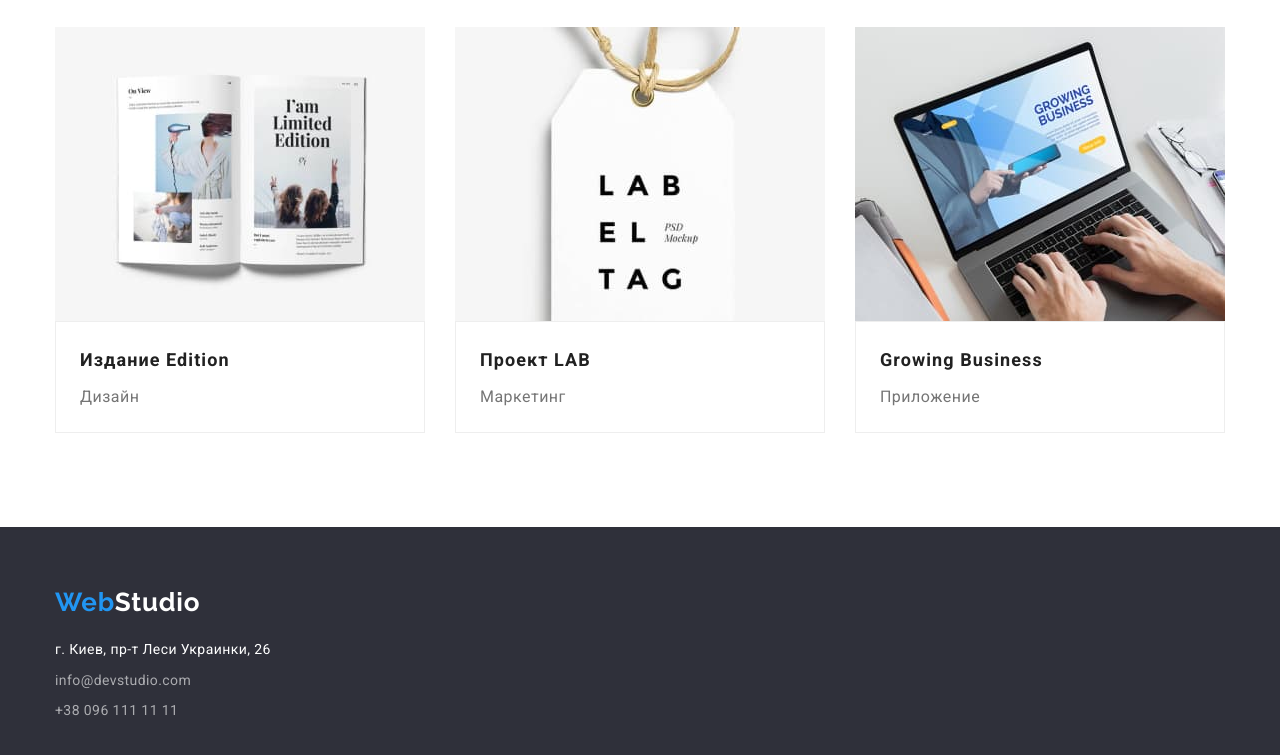
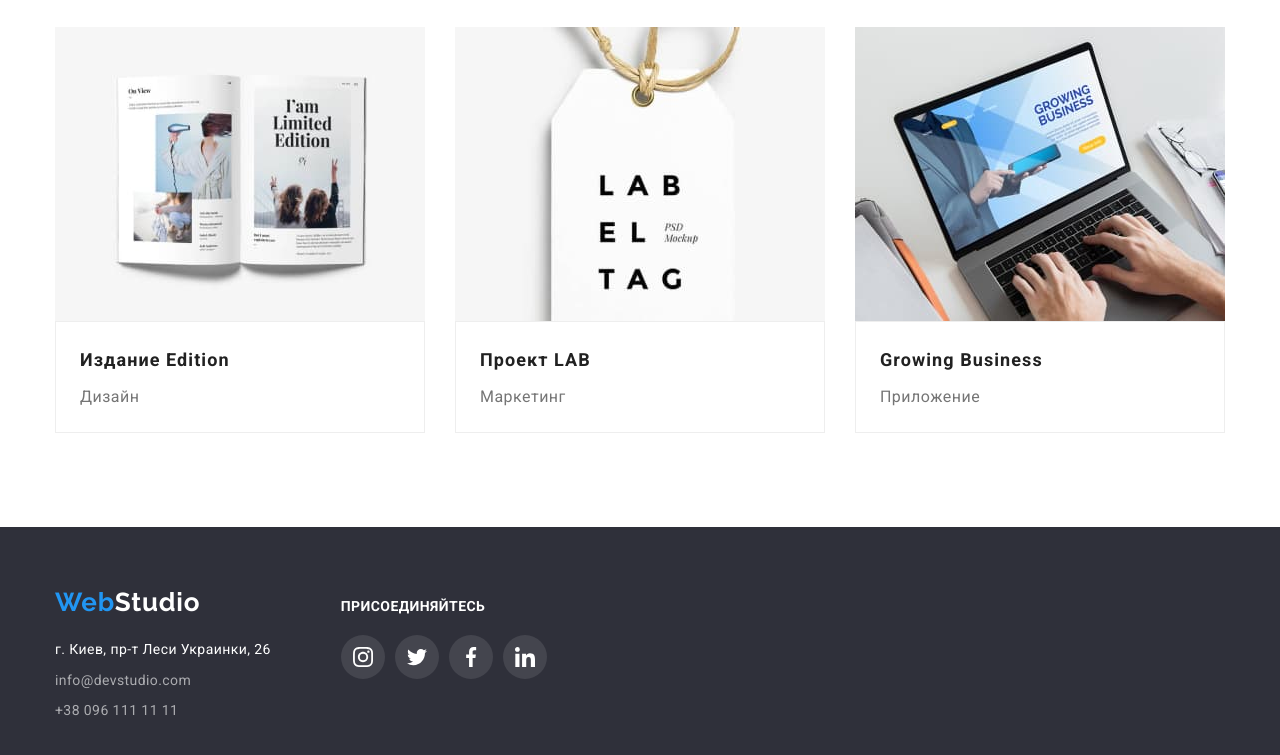
Before and after one commit to OlhaBakalo/goit-markup-hw-04, a plain HTML site: page portfolio.html in a window 1280 px wide. Shown: the part 1108-1863 px from the top of the page. Drawn offline with nearby package versions, Linux system fonts and the light colour scheme.

Commit message:
add footer item

```diff
--- a/css/styles.css
+++ b/css/styles.css
@@ -449,6 +449,15 @@ img {
   background-color: var(--hero-footer-background-color);
 }
 
+.footer-container {
+  display: flex;
+  align-items: baseline;
+}
+
+.footer-logo-contact {
+  margin-right: 70px;
+}
+
 .footer-logo {
   display: inline-block;
   margin-bottom: 20px;
@@ -485,6 +494,48 @@ img {
 
 .footer-item:not(:last-child) {
   margin-bottom: 9px;
+}
+
+.footer-title {
+  display: inline-block;
+  margin-bottom: 20px;
+
+  font-weight: 700;
+  font-size: 14px;
+  line-height: 1.14;
+  letter-spacing: 0.03em;
+  text-transform: uppercase;
+
+  color: var(--second-text-color);
+}
+
+.footer-icon:not(:last-child) {
+  margin-right: 10px;
+}
+
+.footer-icon-list {
+  display: flex;
+}
+.footer-icon-link {
+  display: flex;
+  justify-content: center;
+  align-items: center;
+  width: 44px;
+  height: 44px;
+  border-radius: 50%;
+
+  color: var(--second-text-color);
+  background-color: rgba(255, 255, 255, 0.1);
+}
+
+.footer-icon-link:hover,
+.footer-icon-link:focus {
+  background-color: var(--accent-color);
+  color: var(--basic-background-color);
+}
+
+.footer-icon-label {
+  fill: currentColor;
 }
 
 /* ----------------PORTFOLIO SECTION --------------------- */
--- a/portfolio.html
+++ b/portfolio.html
@@ -208,10 +208,11 @@
     </main>
 
     <footer class="footer">
-      <div class="container">
-        <a class="footer-logo link" href="./index.html" lang="en"
-          ><span class="logo-accent">Web</span>Studio</a
-        >
+      <div class="footer-container container">
+        <div class="footer-logo-contact">
+          <a class="footer-logo link" href="./index.html" lang="en">
+            <span class="logo-accent">Web</span>Studio
+          </a>
           <address class="footer-address">
             <ul class="footer-list list">
               <li class="footer-item">
@@ -224,7 +225,9 @@
                 >
               </li>
               <li class="footer-item">
-              <a class="footer-contact link" href="mailto:info@devstudio.com">info@devstudio.com</a>
+                <a class="footer-contact link" href="mailto:info@devstudio.com"
+                  >info@devstudio.com</a
+                >
               </li>
               <li class="footer-item">
                 <a class="footer-contact link" href="tel:+380961111111">+38 096 111 11 11</a>
@@ -232,6 +235,60 @@
             </ul>
           </address>
         </div>
+        <div class="footer-social-contact">
+          <b class="footer-title">присоединяйтесь</b>
+          <ul class="footer-icon-list list">
+            <li class="footer-icon">
+              <a
+                class="footer-icon-link link"
+                href="https://www.instagram.com/"
+                target="_blank"
+                rel="noopener noreferrer"
+              >
+                <svg class="footer-icon-label" width="20" height="20" aria-level="instagram">
+                  <use href="./images/icons.svg#icon-instagram"></use>
+                </svg>
+              </a>
+            </li>
+            <li class="footer-icon">
+              <a
+                class="footer-icon-link link"
+                href="https://twitter.com/"
+                target="_blank"
+                rel="noopener noreferrer"
+              >
+                <svg class="footer-icon-label" width="20" height="20" aria-level="twitter">
+                  <use href="./images/icons.svg#icon-twitter"></use>
+                </svg>
+              </a>
+            </li>
+            <li class="footer-icon">
+              <a
+                class="footer-icon-link link"
+                href="https://www.facebook.com/"
+                target="_blank"
+                rel="noopener noreferrer"
+              >
+                <svg class="footer-icon-label" width="20" height="20" aria-level="facebook">
+                  <use href="./images/icons.svg#icon-facebook"></use>
+                </svg>
+              </a>
+            </li>
+            <li class="footer-icon">
+              <a
+                class="footer-icon-link link"
+                href="https://www.linkedin.com/"
+                target="_blank"
+                rel="noopener noreferrer"
+              >
+                <svg class="footer-icon-label" width="20" height="20" aria-level="linkedin">
+                  <use href="./images/icons.svg#icon-linkedin"></use>
+                </svg>
+              </a>
+            </li>
+          </ul>
+        </div>
+      </div>
     </footer>
   </body>
 </html>
```
Also changed, not shown: index.html (+59 -4 lines). Lines whose indentation alone changed are shown as unchanged.
